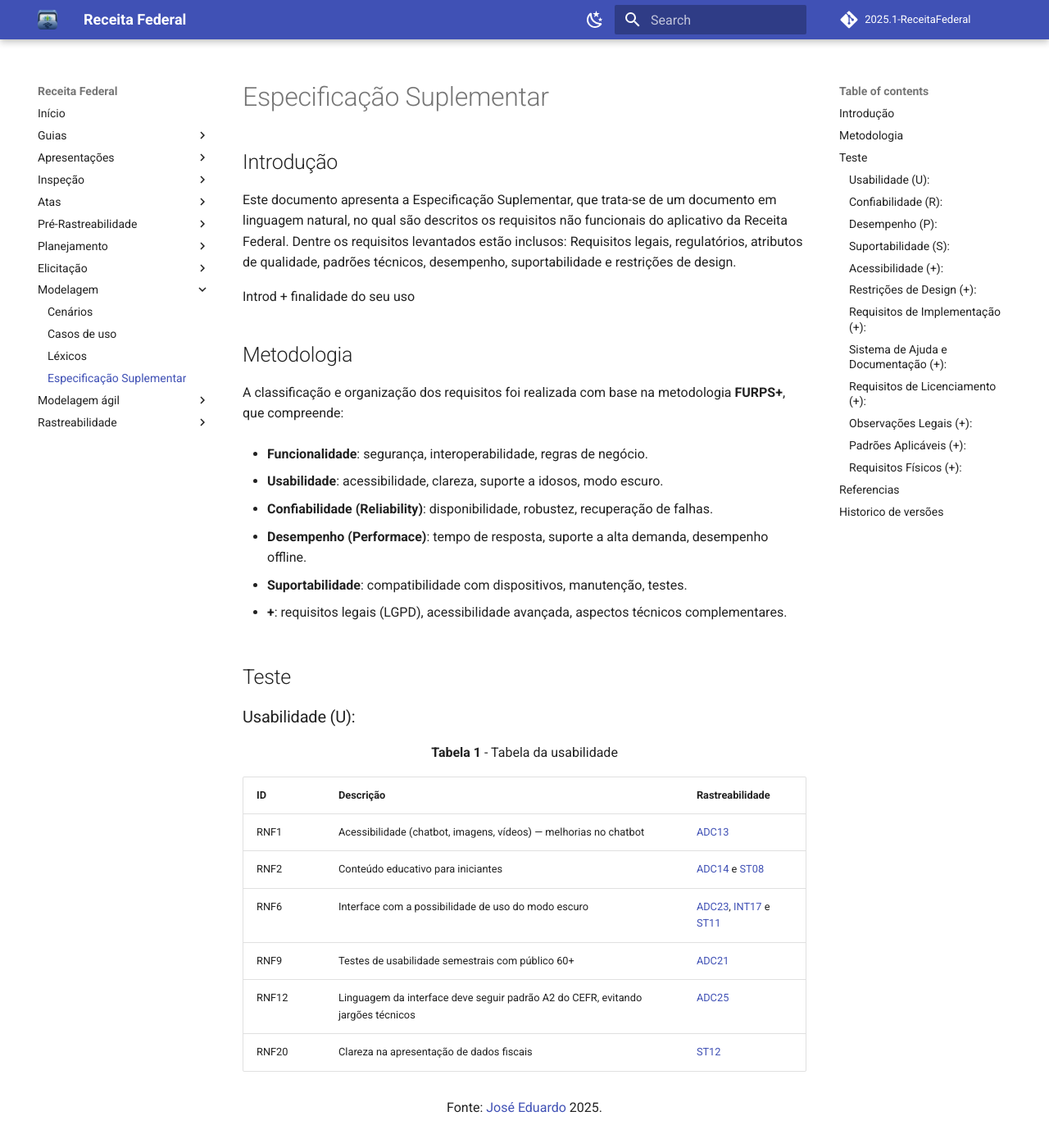
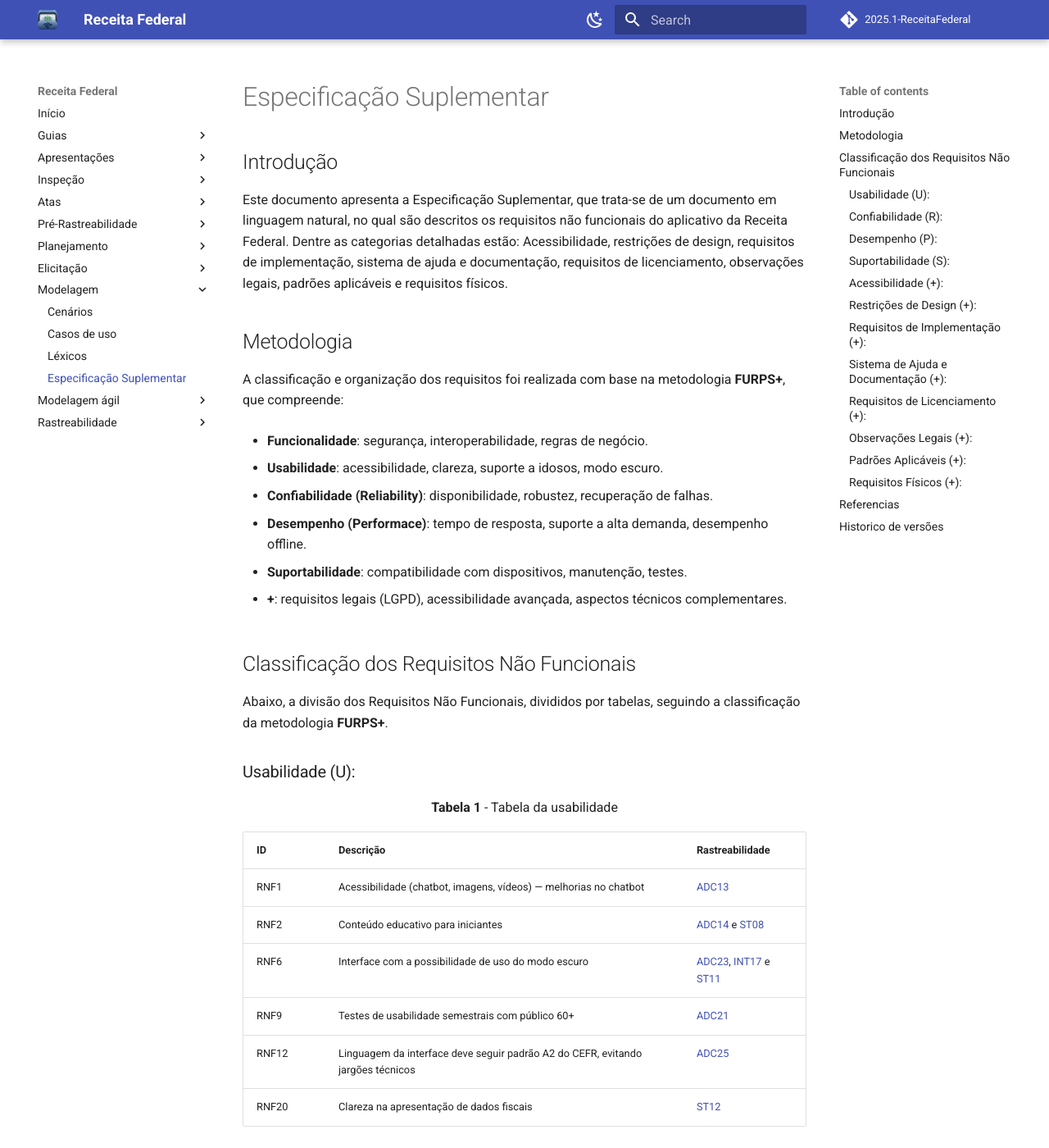
Before and after one commit to Requisitos-de-Software/2025.1-Meu-INSS, an MkDocs documentation site: the page built from docs/modelagem/especificacao-suplementar.md, in a window 1280 px wide and 1400 px high. Shown: the whole window at 82% size. Built offline with MkDocs 1.6.1 and Material for MkDocs 9.7.7, drawn with Linux system fonts in a browser that asks for light colours; comment, search, counter and statistics services are not loaded.

Commit message:
corrigindo texto

```diff
--- a/docs/modelagem/especificacao-suplementar.md
+++ b/docs/modelagem/especificacao-suplementar.md
@@ -1,10 +1,8 @@
 ## Introdução
 
 Este documento apresenta a Especificação Suplementar, que trata-se de um documento em linguagem natural, no qual são
-descritos os requisitos não funcionais do aplicativo da Receita Federal. Dentre os requisitos levantados estão inclusos:  Requisitos legais, regulatórios, atributos de qualidade, padrões técnicos, desempenho, suportabilidade e restrições de design.
+descritos os requisitos não funcionais do aplicativo da Receita Federal. Dentre as categorias detalhadas estão: Acessibilidade, restrições de design, requisitos de implementação, sistema de ajuda e documentação, requisitos de licenciamento, observações legais, padrões aplicáveis e requisitos físicos.
 
-
-Introd + finalidade do seu uso
 
 ## Metodologia
 
@@ -23,7 +21,9 @@
 - **+**: requisitos legais (LGPD), acessibilidade avançada, aspectos técnicos complementares.
 
 
-## Teste
+## Classificação dos Requisitos Não Funcionais
+
+Abaixo, a divisão dos Requisitos Não Funcionais, divididos por tabelas, seguindo a classificação da metodologia **FURPS+**.
 
 ### Usabilidade (U):
 
```
